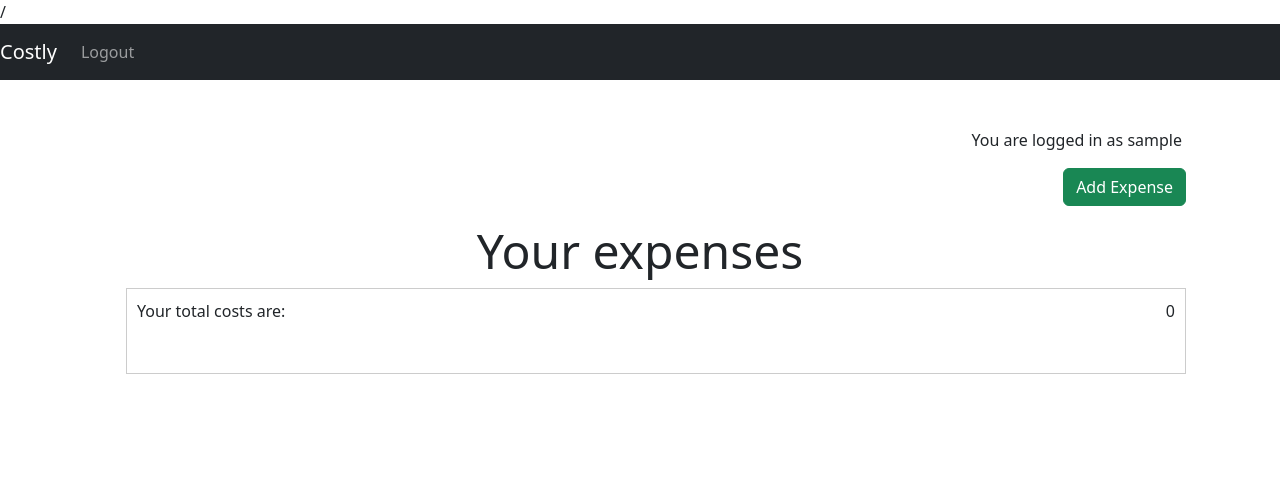
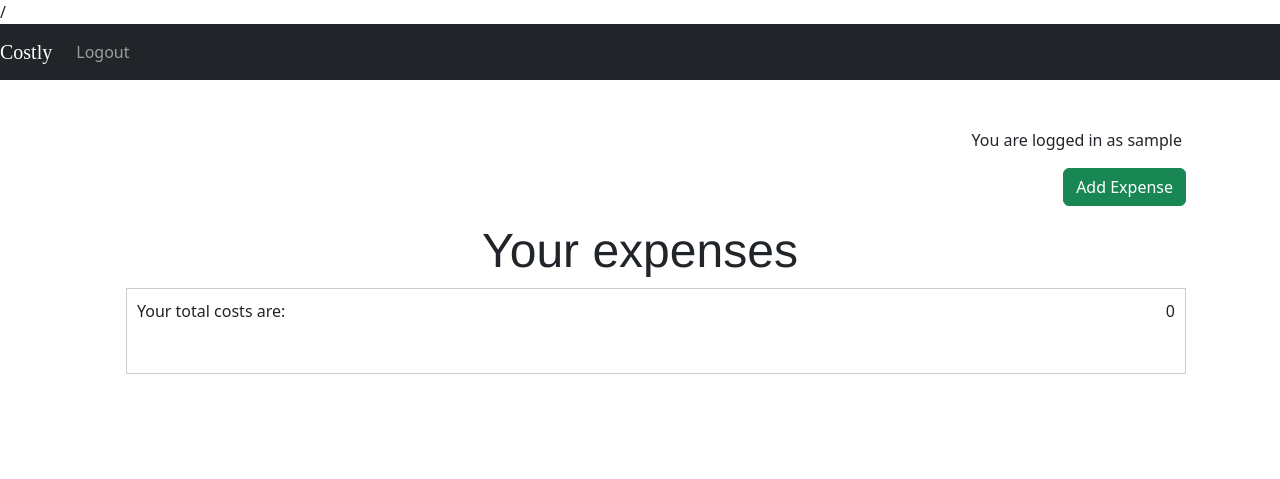
Before and after one commit to Tekali7/Costly, a Django app: page / in a window 1280 px wide. Shown: the top 479 px of the page. Run offline with Django 5.2, Linux system fonts and the light colour scheme; the visitor is signed in with stand-in values (Sample User, id 1); data that the repository does not hold is empty.

```diff
--- a/static/css/style.css
+++ b/static/css/style.css
@@ -1,3 +1,11 @@
+.navbar-brand {
+    font-family: serif;
+}
+
+h1 {
+    font-family: 'Franklin Gothic Medium', 'Arial Narrow', Arial, sans-serif;
+}
+
 .expenses-list {
     list-style: none;
 }
```
Also changed, not shown: README.md, static/images/readme-imgs/color.PNG (added), static/images/readme-imgs/contrast.PNG (added), 13 other files.
